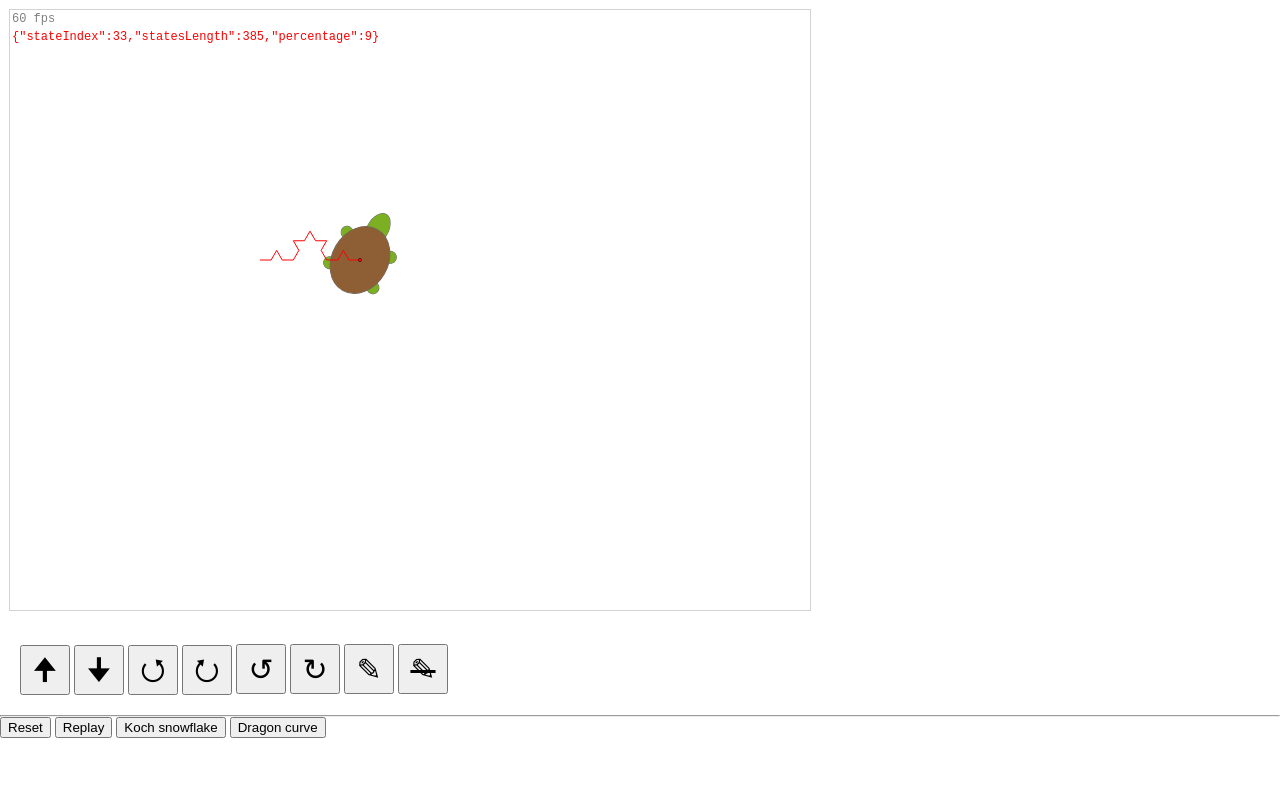
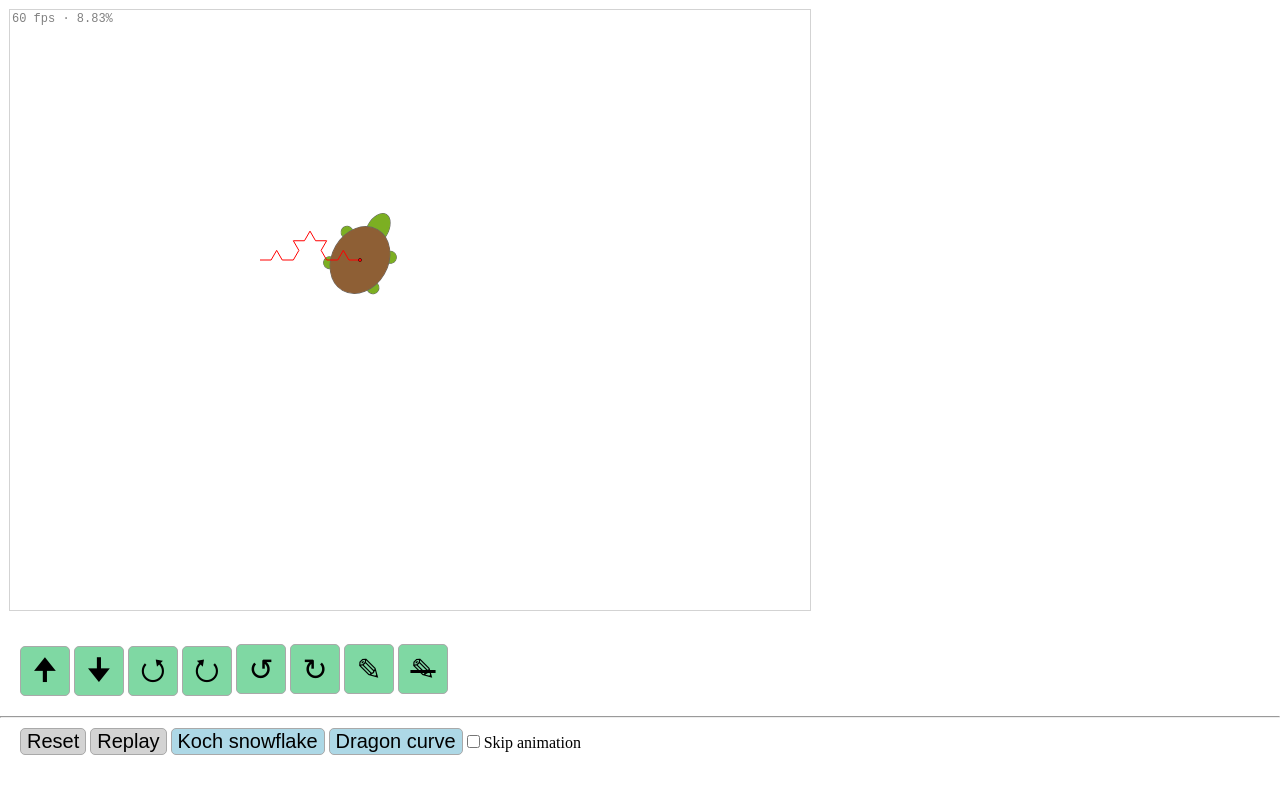
Before and after one commit to datag/turtle-graphics, a website built with Vite: page index.html in a window 1280 px wide. Both pictures are taken after a click on the button "Koch snowflake". Built offline with nearby package versions, Linux system fonts and the light colour scheme.

Commit message:
UI and example improvements

```diff
--- a/index.html
+++ b/index.html
@@ -10,21 +10,22 @@
     <canvas id="simCanvas"></canvas>
 
     <div id="controls">
-        <button id="moveForward" class="controls" title="Move forward">🠉</button>
-        <button id="moveBackward" class="controls" title="Move backward">🠋</button>
-        <button id="turnLeft90" class="controls" title="Turn left 90°">⭯</button>
-        <button id="turnRight90" class="controls" title="Turn right 90°">⭮</button>
-        <button id="turnLeft45" class="controls" title="Turn left 45°">↺</button>
-        <button id="turnRight45" class="controls" title="Turn right 45°">↻</button>
-        <button id="penDown" class="controls" title="Pen down">✎</button>
-        <button id="penUp" class="controls" title="Pen up" style="text-decoration: line-through;">✎</button>
+        <button id="moveForward" title="Move forward">🠉</button>
+        <button id="moveBackward" title="Move backward">🠋</button>
+        <button id="turnLeft90" title="Turn left 90°">⭯</button>
+        <button id="turnRight90" title="Turn right 90°">⭮</button>
+        <button id="turnLeft45" title="Turn left 45°">↺</button>
+        <button id="turnRight45" title="Turn right 45°">↻</button>
+        <button id="penDown" title="Pen down">✎</button>
+        <button id="penUp" title="Pen up" style="text-decoration: line-through;">✎</button>
     </div>
     <hr>
-    <div>
+    <div id="actions">
         <button id="reset">Reset</button>
         <button id="replay">Replay</button>
-        <button id="koch">Koch snowflake</button>
-        <button id="dragon">Dragon curve</button>
+        <button id="koch" class="example">Koch snowflake</button>
+        <button id="dragon" class="example">Dragon curve</button>
+        <label><input id="toLastState" type="checkbox" /> Skip animation</label>
     </div>
 
     <script type="module" src="/src/main.js"></script>
--- a/src/examples/dragon.js
+++ b/src/examples/dragon.js
@@ -6,13 +6,22 @@ export class Dragon {
         this.sim = sim;
     }
 
+    static colors = ['#4169e1', '#a7c7e7'];
+
+    /**
+     * @param {number} s Distance
+     * @param {number} n Iterations
+     * @param {boolean} flag Flag (left or right)
+     * @returns
+     */
     dragon(s, n, flag) {
         const turtle = this.sim.turtle;
 
         if (n === 0) {
             turtle.forward(s);
-            return;
         } else {
+            turtle.pen.color = Dragon.colors[flag ? 0 : 1];
+
             this.dragon(s, n - 1, true);
 
             turtle.right(90 * (flag ? 1 : -1));
--- a/src/main.js
+++ b/src/main.js
@@ -79,31 +79,27 @@ document.querySelector('#replay').addEventListener('click', () => {
 });
 
 document.querySelector('#koch').addEventListener('click', () => {
-    const turtle = sim.turtle;
-
-    turtle.pos = new Point(250, 250);
-    turtle.angle = 0;
-    turtle.pen = new Pen();
-
-    turtle.resetStates();
+    sim.turtle = new Turtle(new Point(250, 250), 0, new Pen());
 
     const koch = new Koch(sim);
     koch.schneeflocke(3, 300, 3);
 
     sim.init();
+
+    if (document.querySelector('#toLastState').checked) {
+        sim.turtle.toLastState();
+    }
 });
 
 document.querySelector('#dragon').addEventListener('click', () => {
-    const turtle = sim.turtle;
-
-    turtle.pos = new Point(500, 250);
-    turtle.angle = 0;
-    turtle.pen = new Pen();
-
-    turtle.resetStates();
+    sim.turtle = new Turtle(new Point(500, 250), 0, new Pen());
 
     const dragon = new Dragon(sim);
-    dragon.dragon(5, 12, 1);
+    dragon.dragon(5, 12, true);
 
     sim.init();
+
+    if (document.querySelector('#toLastState').checked) {
+        sim.turtle.toLastState();
+    }
 });
--- a/src/style.css
+++ b/src/style.css
@@ -13,10 +13,32 @@ body {
 
 #controls {
     margin: 20px;
+
+    button {
+        display: inline-block;
+        font-size: 30px;
+        width: 50px;
+        height: 50px;
+        border: 1px solid darkgray;
+        border-radius: 5px;
+        background-color: #7fd8a3;
+        cursor: pointer;
+    }
 }
 
-button.controls {
-    font-size: 30px;
-    width: 50px;
-    height: 50px;
+#actions {
+    margin: 10px 20px 20px 20px;
+
+    button {
+        display: inline-block;
+        font-size: 20px;
+        border: 1px solid darkgray;
+        border-radius: 5px;
+        background-color: lightgray;
+        cursor: pointer;
+
+        &.example {
+            background-color: lightblue;
+        }
+    }
 }
--- a/src/turtle.js
+++ b/src/turtle.js
@@ -185,12 +185,6 @@ export class TurtleGraphics {
             this.turtle.stateIndex++;
             this.turtle.lastStateTimestamp = timestamp;
         }
-
-        this.debug = {
-            stateIndex: this.turtle.stateIndex,
-            statesLength: this.turtle.states.length,
-            percentage: Math.round((this.turtle.stateIndex / this.turtle.states.length) * 100),
-        };
     }
 
     render(fps) {
@@ -198,7 +192,7 @@ export class TurtleGraphics {
 
         c.clearRect(0, 0, this.canvas.width, this.canvas.height);
 
-        this.renderFps(fps);
+        this.renderInfo(fps);
         this.renderDebug();
 
         this.renderTurtle();
@@ -206,16 +200,27 @@ export class TurtleGraphics {
         this.renderPen();
     }
 
-    renderFps(fps) {
+    renderInfo(fps) {
         const c = this.ctx;
+        let infoParts = [Math.floor(fps) + ' fps'];
+
+        // Progress
+        if (this.turtle.stateIndex < this.turtle.states.length - 1) {
+            const progress = (this.turtle.stateIndex + 1) / this.turtle.states.length;
+            infoParts.push((progress * 100).toFixed(2) + '%');
+        }
 
         c.fillStyle = 'Gray';
         c.font = '0.75rem monospace';
-        c.fillText(Math.floor(fps) + ' fps', 2, 12);
+        c.fillText(infoParts.join(' · '), 2, 12);
     }
 
     renderDebug() {
         const c = this.ctx;
+
+        if (!this.debug) {
+            return;
+        }
 
         c.fillStyle = 'Red';
         c.fillText(JSON.stringify(this.debug), 2, 30);
@@ -237,14 +242,13 @@ export class TurtleGraphics {
 
         // Head
         c.beginPath();
-
         c.stroke();
         c.ellipse(turtle.radius, 0, turtle.radius * 0.5, turtle.radius * 0.3, 0, 0, 2 * Math.PI);
         c.strokeStyle = outlineColor;
         c.stroke();
         c.fillStyle = limbColor;
         c.fill();
-        c.closePath();
+
 
         // Feet
         c.strokeStyle = outlineColor;
```
Also changed, not shown: src/examples/koch.js (+9 -0 lines).
